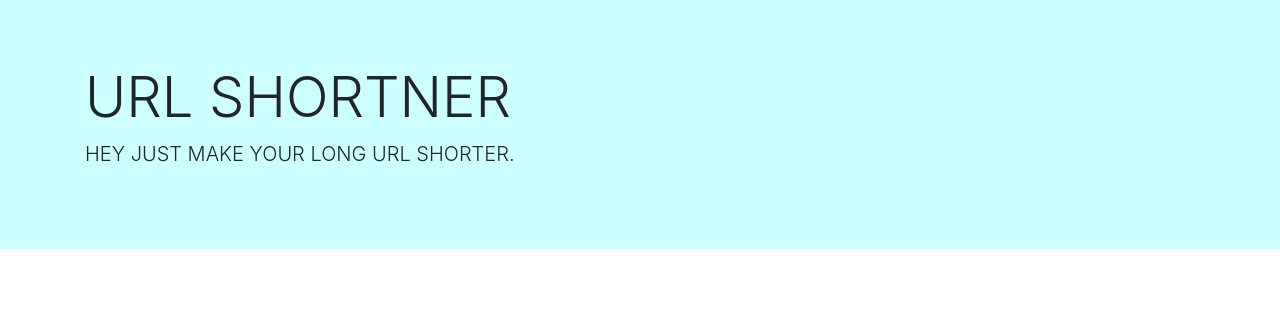
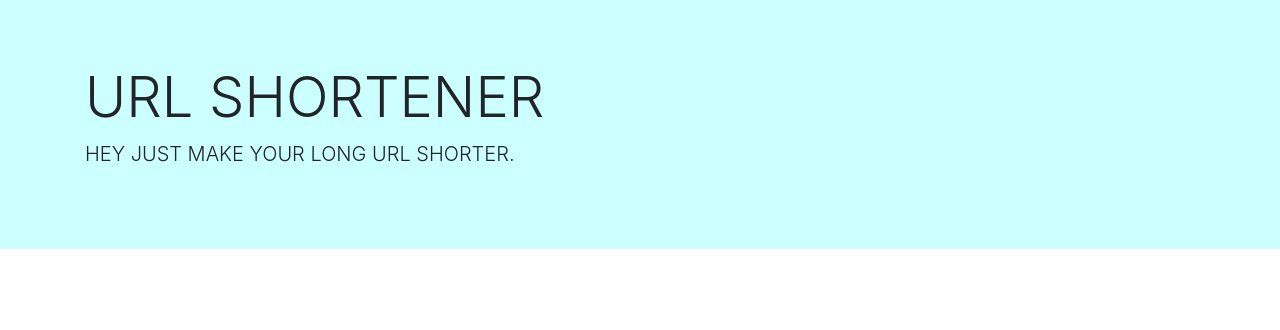
Before and after one commit to abhinavanand500/kaleyra, a Django app: page / in a window 1280 px wide. Shown: the part 56-386 px from the top of the page. Run offline with Django 3.2, Linux system fonts and the light colour scheme; some libraries are stand-ins or nearby versions.

Commit message:
Spelling

```diff
--- a/templates/url/home.html
+++ b/templates/url/home.html
@@ -3,7 +3,7 @@
 {% block body %}
     <div class="jumbotron jumbotron-fluid" style="background-color:#ccffff;">
         <div class="container">
-        <h1 class="display-4">URL SHORTNER</h1>
+        <h1 class="display-4">URL SHORTENER</h1>
         <p class="lead">HEY JUST MAKE YOUR LONG URL SHORTER.</p>
     </div>
   </div>
```
